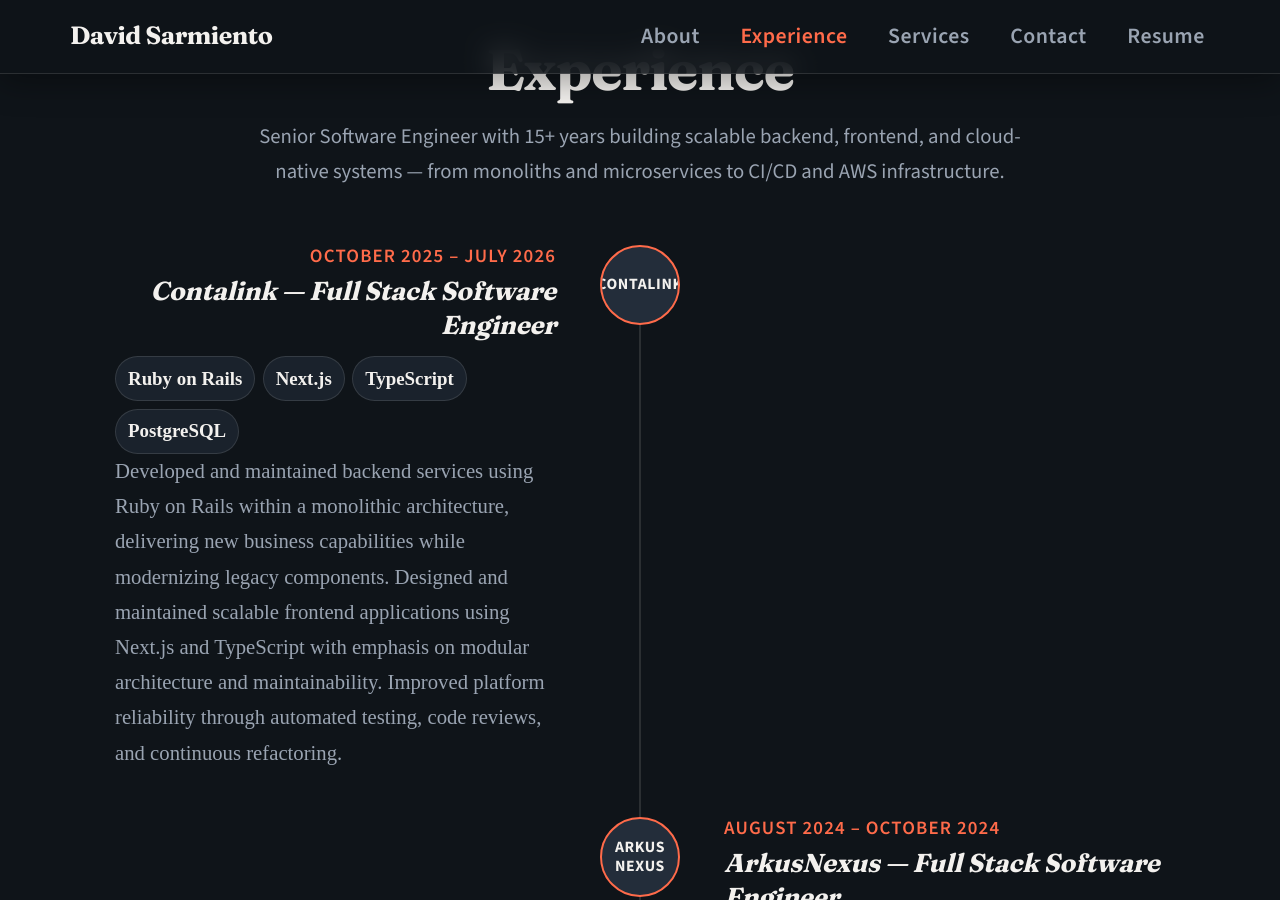
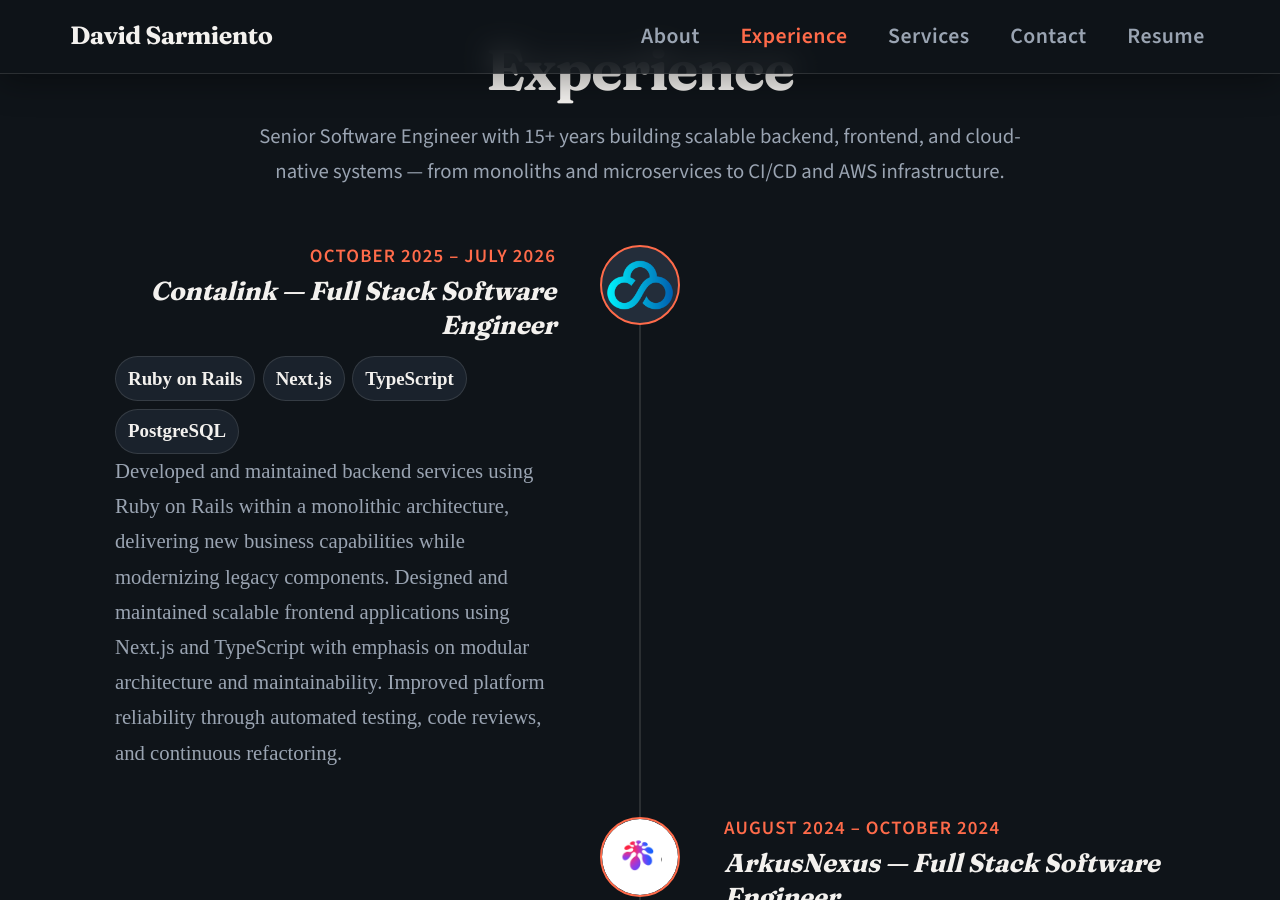
Before and after one commit to edsarmiento/edsarmiento.github.io, a Jekyll site: the page built from index.html, in a window 1280 px wide and 900 px high, scrolled down 3062 px. Built offline with Jekyll 4.4.1, drawn with Linux system fonts in a browser that asks for light colours; some of the changed text lies outside the part shown.

Commit message:
update icons

```diff
--- a/_includes/css/modern.css
+++ b/_includes/css/modern.css
@@ -595,6 +595,12 @@ section h2.section-heading-cursive {
   object-fit: cover;
 }
 
+.timeline > li .timeline-image img.timeline-logo--contain {
+  object-fit: contain;
+  background: #fff;
+  padding: 0.55rem;
+}
+
 .timeline > li .timeline-image h4 {
   font-family: var(--font-body);
   font-size: 0.85rem;
--- a/_includes/experience.html
+++ b/_includes/experience.html
@@ -12,12 +12,14 @@
                     <ul class="timeline">
                         <li class="timeline-reveal">
                             <div class="timeline-image">
-                                <h4>Contalink</h4>
+                                <img class="img-circle img-responsive timeline-logo" src="img/about/contalink.png" alt="Contalink">
                             </div>
                             <div class="timeline-panel">
                                 <div class="timeline-heading">
                                     <h4>October 2025 – July 2026</h4>
-                                    <h4 class="subheading">Contalink — Full Stack Software Engineer</h4>
+                                    <h4 class="subheading">
+                                        <a href="https://www.contalink.com/" target="_blank" rel="noopener">Contalink</a> — Full Stack Software Engineer
+                                    </h4>
                                 </div>
                                 <div class="timeline-body">
                                     <ul class="tech-chips">
@@ -36,12 +38,14 @@
                         </li>
                         <li class="timeline-inverted timeline-reveal">
                             <div class="timeline-image">
-                                <h4>Arkus<br>Nexus</h4>
+                                <img class="img-circle img-responsive timeline-logo timeline-logo--contain" src="img/about/arkusnexus.png" alt="ArkusNexus">
                             </div>
                             <div class="timeline-panel">
                                 <div class="timeline-heading">
                                     <h4>August 2024 – October 2024</h4>
-                                    <h4 class="subheading">ArkusNexus — Full Stack Software Engineer</h4>
+                                    <h4 class="subheading">
+                                        <a href="https://www.arkusnexus.com/" target="_blank" rel="noopener">ArkusNexus</a> — Full Stack Software Engineer
+                                    </h4>
                                 </div>
                                 <div class="timeline-body">
                                     <ul class="tech-chips">
@@ -142,12 +146,14 @@
                         </li>
                         <li class="timeline-inverted timeline-reveal">
                             <div class="timeline-image">
-                                <h4>UPT</h4>
+                                <img class="img-circle img-responsive timeline-logo" src="img/about/uptlax.png" alt="Universidad Politécnica de Tlaxcala">
                             </div>
                             <div class="timeline-panel">
                                 <div class="timeline-heading">
                                     <h4>March 2014 – August 2017</h4>
-                                    <h4 class="subheading">Universidad Politécnica de Tlaxcala — Research Professor</h4>
+                                    <h4 class="subheading">
+                                        <a href="https://uptlax.edu.mx/" target="_blank" rel="noopener">Universidad Politécnica de Tlaxcala</a> — Research Professor
+                                    </h4>
                                 </div>
                                 <div class="timeline-body">
                                     <p class="text-details-about">
```
Also changed, not shown: img/about/arkusnexus.png (added), img/about/contalink.png (added), img/about/uptlax.png (added).
